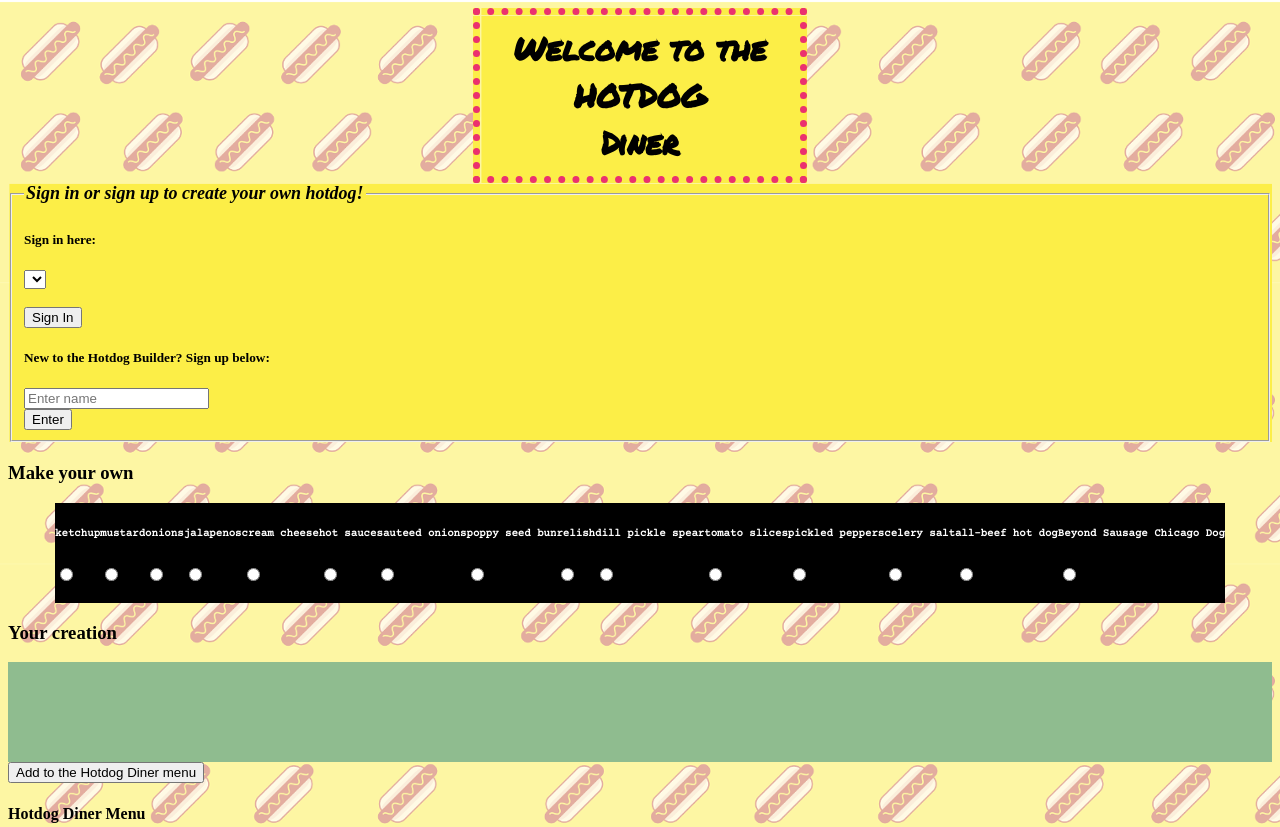
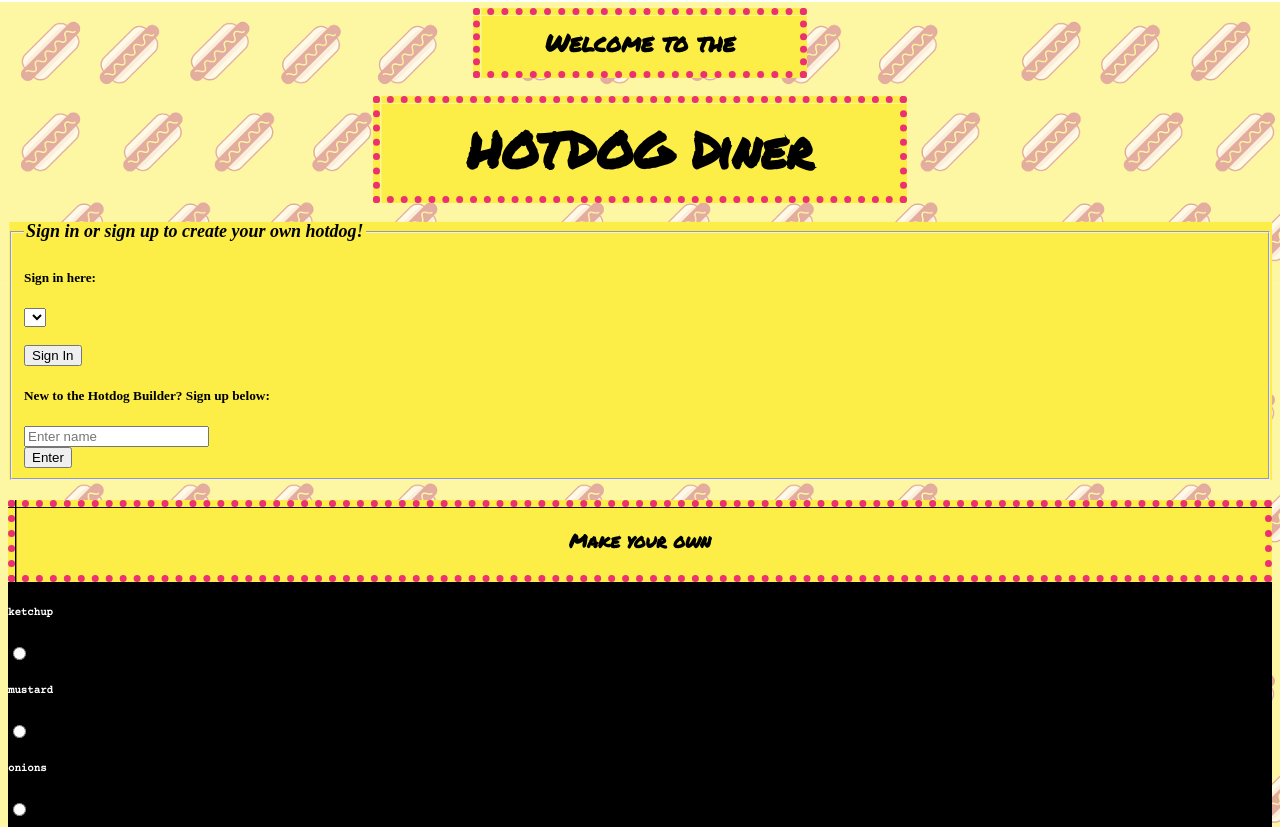
Before and after one commit to katrinareins/hotdog-builder-frontend, a plain HTML site: page index.html in a window 1280 px wide. Shown: the top 827 px of the page. Drawn offline with nearby package versions, Linux system fonts and the light colour scheme; no server answers.

Commit message:
Adjusted fonts for h3. removed flex container.

```diff
--- a/index.html
+++ b/index.html
@@ -12,7 +12,8 @@
     <body>
 
         <div id="home-header">
-            <h1 id="home-title">Welcome to the <br> HOTDOG <br> Diner</h1>
+            <h2 id="home-title">Welcome to the</h2> <br>
+            <h1>HOTDOG Diner</h1>  <br>
         </div>
 
         <div id="sign-in-div">
@@ -52,17 +53,13 @@
         <div id="hot-dog-hero">
         </div>
 
-        <div id="condiment-list" class="flex-container">
-
-        </div>
-
         <h3>Your creation</h3>
         <div id="your-creation" class="flex-container">
             <ul id="new-hotdog-creation"></ul>
         </div>
         <button id="create-hotdog">Add to the Hotdog Diner menu</button>
 
-        <h4>Hotdog Diner Menu</h4>
+        <h3>Hotdog Diner Menu</h3>
         <div id="all-hotdogs-section" class="flex-container">
             <div id="all-hotdog-list">
 
--- a/index.js
+++ b/index.js
@@ -15,7 +15,8 @@ document.addEventListener('DOMContentLoaded', function(){
 
     // create each condiment
     function createCondiment(condiment){
-        let condimentDiv = document.getElementById('condiment-list')
+        // let condimentDiv = document.getElementById('condiment-list')
+        let condimentDiv = document.getElementById('make-your-own')
         let newCondimentDiv = document.createElement('div')
         let selectButton = document.createElement('input')
 
@@ -36,6 +37,8 @@ document.addEventListener('DOMContentLoaded', function(){
             ul.appendChild(li)
         })
     }
+
+    // add title to condiment
 
     // create list of all hotdogs
     function getAllHotdogs(){
--- a/styles.css
+++ b/styles.css
@@ -1,6 +1,4 @@
 /* opacity: 0.5; --> to make items transparent*/
-
-
 
 .flex-container {
     display: flex;
@@ -28,8 +26,26 @@ body {
   background-repeat: repeat-y;
 }
 
+@keyframes flashing {
+  from {background-color: white;}
+  to {background-color:  rgb(235, 49, 111);}
+}
+
 h1 {
-    font: ;
+  width: 500px;
+  border: 7px solid rgb(235, 49, 111);
+  border-style: dotted;
+  padding: 10px;
+  margin: auto;
+  align-content: center;
+  background-image: url('images/yellow.png');
+  font-family: 'Permanent Marker', cursive;
+  font-weight: bolder;
+  font-size: 50px;
+  text-align: center;
+
+  animation-name: flashing;
+  animation-duration: infinite;
   }
 
   #home-title {
@@ -39,28 +55,39 @@ h1 {
     padding: 10px;
     margin: auto;
     align-content: center;
-    animation-name: flashing;
-    animation-duration: infinite;
     background-image: url('images/yellow.png');
     font-family: 'Permanent Marker', cursive;
     font-weight: bolder;
     text-align: center;
+
+    animation-name: flashing;
+    animation-duration: infinite;
   }
-
-  @keyframes flashing {
-    from {background-color: white;}
-    to {background-color:  rgb(235, 49, 111);}
-  }
-
-#home-header {
-
-
-}
 
 .new-condiment-div {
     background-color: black;
     font-family: 'Courier Prime', monospace;
     font: white;
+}
+
+.make-your-own-div {
+  background-color: black;
+  font-family: 'Courier Prime', monospace;
+  font: white;
+}
+
+h3 {
+  font-family: 'Permanent Marker', cursive;
+  font: white;
+
+  background-image: url('images/yellow.png');
+
+  border: 7px solid rgb(235, 49, 111);
+  border-style: dotted;
+  padding: 20px;
+  margin: auto;
+  align-content: center;
+  text-align: center;
 }
 
 .menu-item-div {
```
